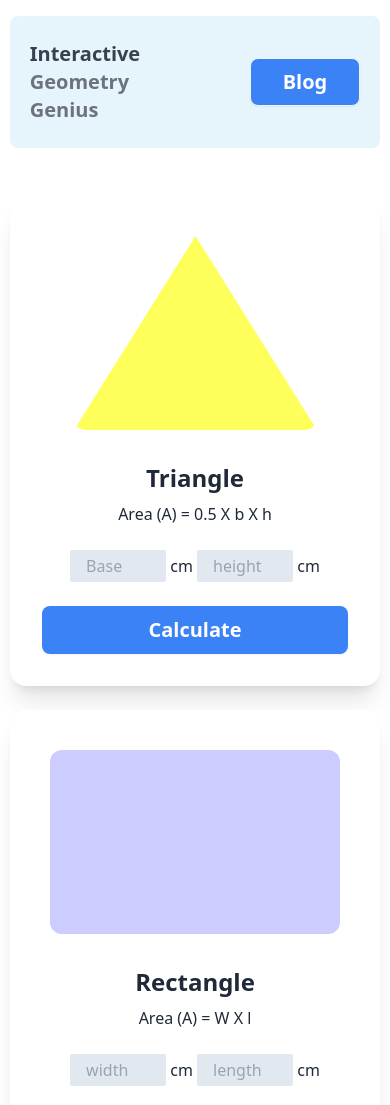
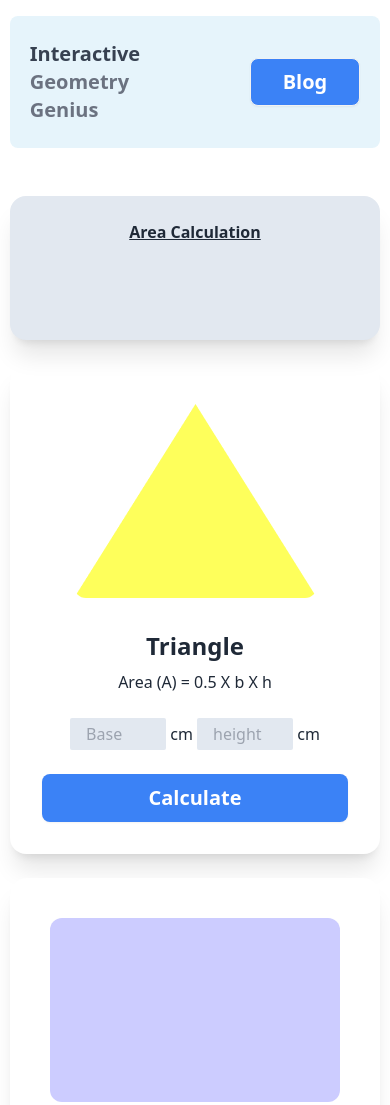
Before and after one commit to NaimurRahman00/Geometry-genius-Js-DOM-project, a plain HTML site: page index.html in a window 390 px wide. Shown: the top 1105 px of the page. Drawn offline with nearby package versions, Linux system fonts and the light colour scheme.

Commit message:
sticky position for mobile

```diff
--- a/index.html
+++ b/index.html
@@ -45,7 +45,7 @@
       </div>
     </header>
     <main class="container2">
-      <section class="flex flex-col md:flex md:flex-row my-12 gap-6">
+      <section class="flex flex-col-reverse md:flex md:flex-row my-12 gap-6">
         <!-- All cards -->
         <div class="flex flex-col md:flex-grow-0 md:grid md:grid-cols-3 gap-6">
           <!-- Card 1 -->
@@ -152,7 +152,7 @@
           </div>
         </div>
         <!-- Show result -->
-        <div class="md:w-1/4 min-h-52 card bg-base-100 shadow-xl">
+        <div class="md:w-1/4 min-h-36 pb-4 bg-slate-200 card bg-base-100 shadow-xl sticky top-0">
           <h4 class="underline text-center font-bold text-gray-800 mt-6 sticky top-0">Area Calculation</h4>
           <ol id="result-container" class="ml-10 mt-8 list-decimal sticky top-12">
           </ol>
```
